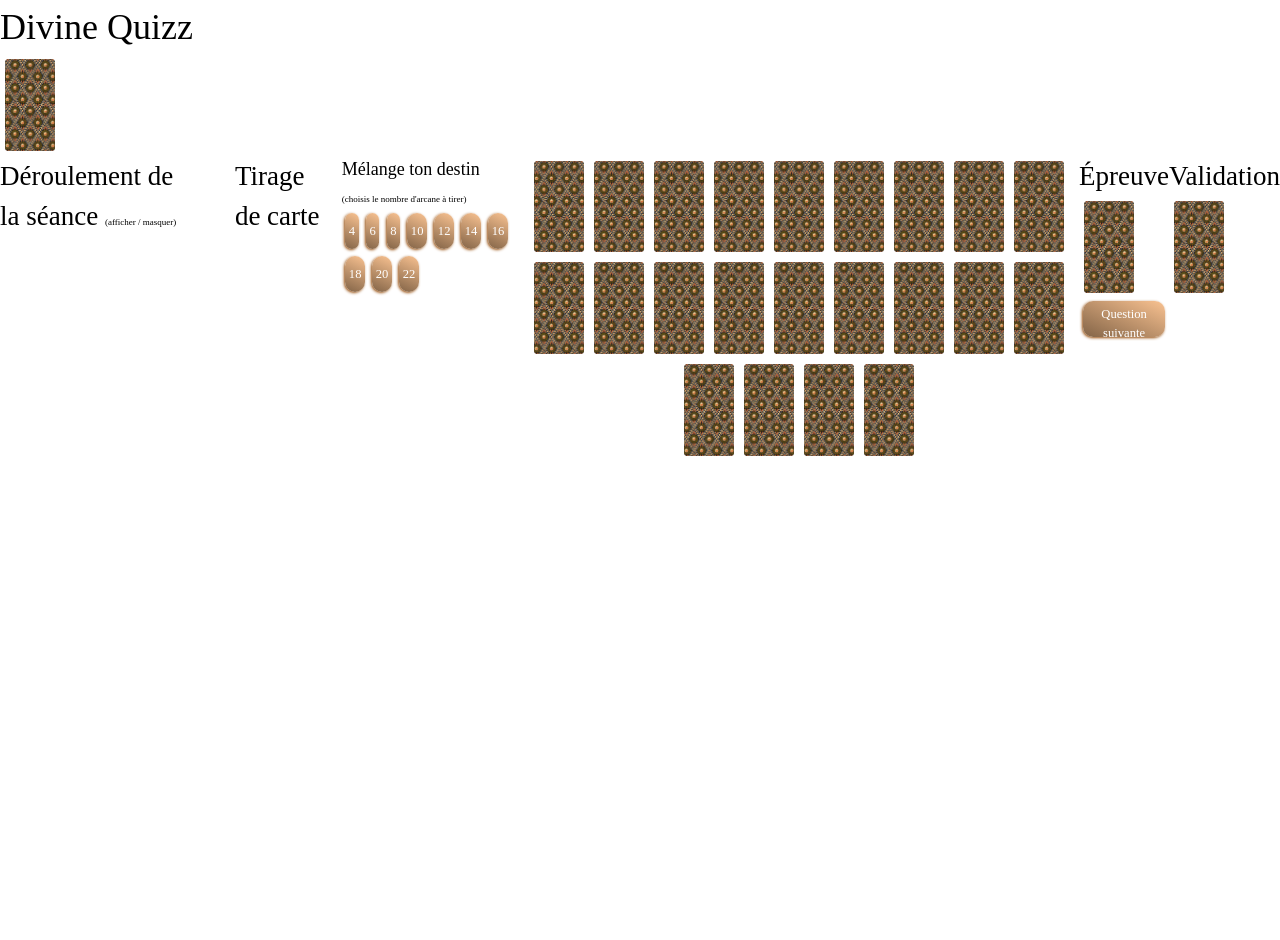
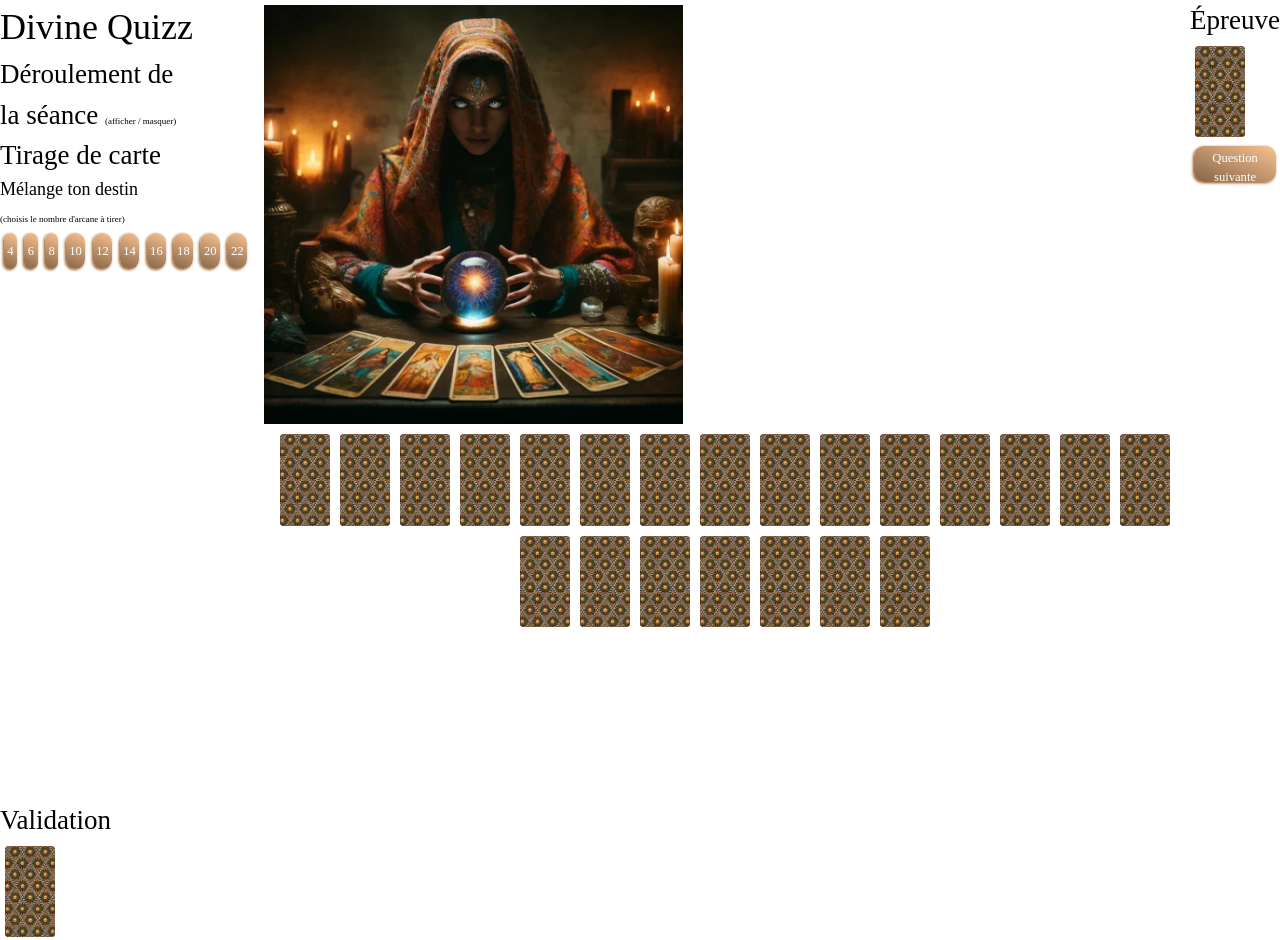
Before and after one commit to Theufyr/xo-ghl_c09, a website with bundled scripts: page index.html in a window 1280 px wide. Built offline with nearby package versions, Linux system fonts and the light colour scheme.

Commit message:
chore : trial image

```diff
--- a/index.html
+++ b/index.html
@@ -8,21 +8,22 @@
     <script defer src="dist/main.js" type="module"></script>
   </head>
   <body>
-    <header>
-      <h1>Divine Quizz</h1>
-      <img src="./src/assets/images/back.png" alt="Carte de Tarot face cachée" />
-    </header>
     <main>
       <section id="rules">
+      <h1>Divine Quizz</h1>
         <h2>Déroulement de la séance <span>(afficher / masquer)</span></h2>
         <div id="explanation"></div>
-      </section>
-      <section id="draw">
         <h2>Tirage de carte</h2>
         <div id="draw_selection">
           <h3>Mélange ton destin <span>(choisis le nombre d'arcane à tirer)</span></h3>
         </div>
-        <div id="deck"></div>
+        <div id="authors"></div>
+      </section>
+      <section id="draw">
+        <div id="draw_diviner">
+          <img id="diviner" src="./src/assets/images/diviner.webp" alt="">
+          <div id="deck"></div>
+        </div>
       </section>
       <section id="trial">
         <h2>Épreuve</h2>
@@ -34,14 +35,11 @@
         </div>
         <button id="next" type="button">Question suivante</button>
       </section>
-      <section id="validation">
+    </main>
+    <footer id="validation">
         <h2>Validation</h2>
         <img src="./src/assets/images/back.png" alt="Ton certificat" />
         <div id="certification"></div>
-      </section>
-    </main>
-    <footer>
-        <div id="authors"></div>
     </footer>
   </body>
 </html>
```
Also changed, not shown: src/assets/images/diviner.webp (added).
